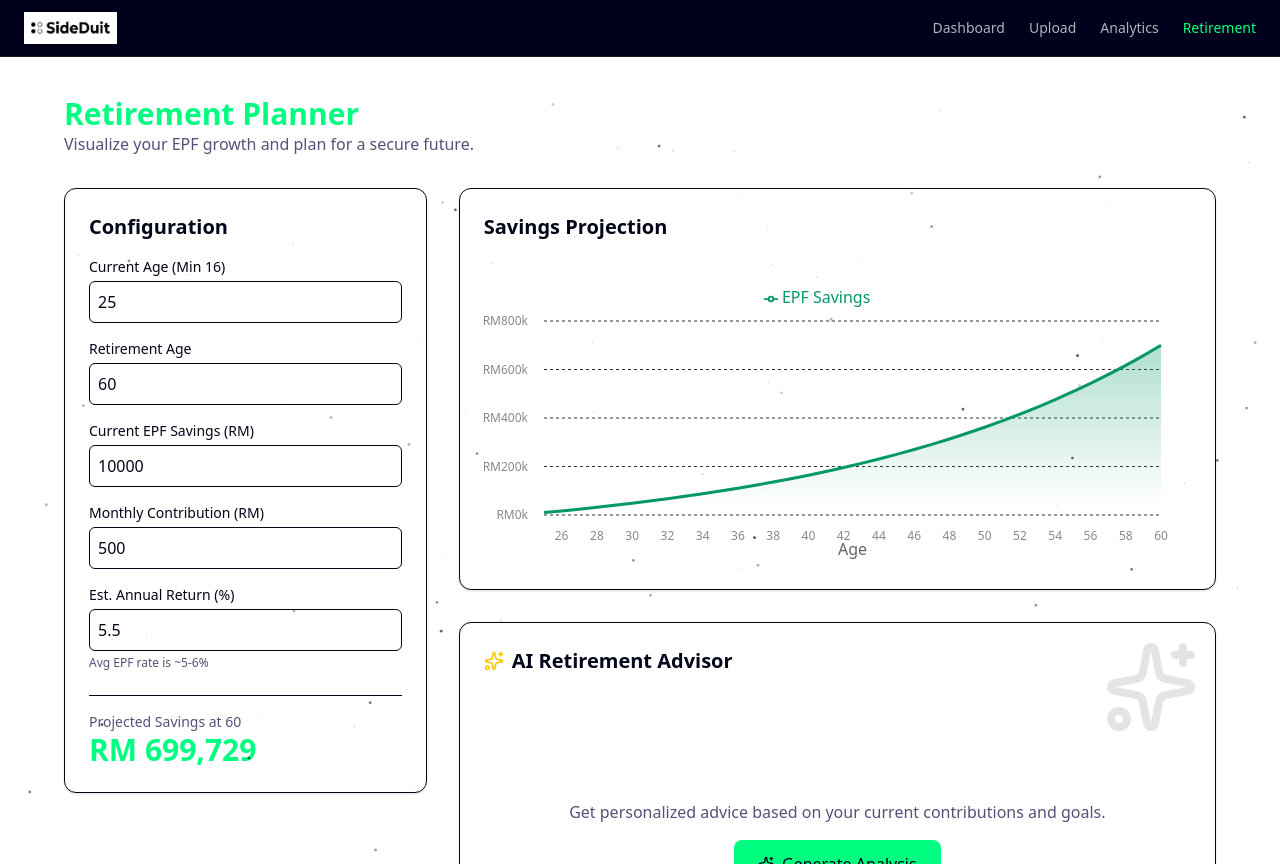
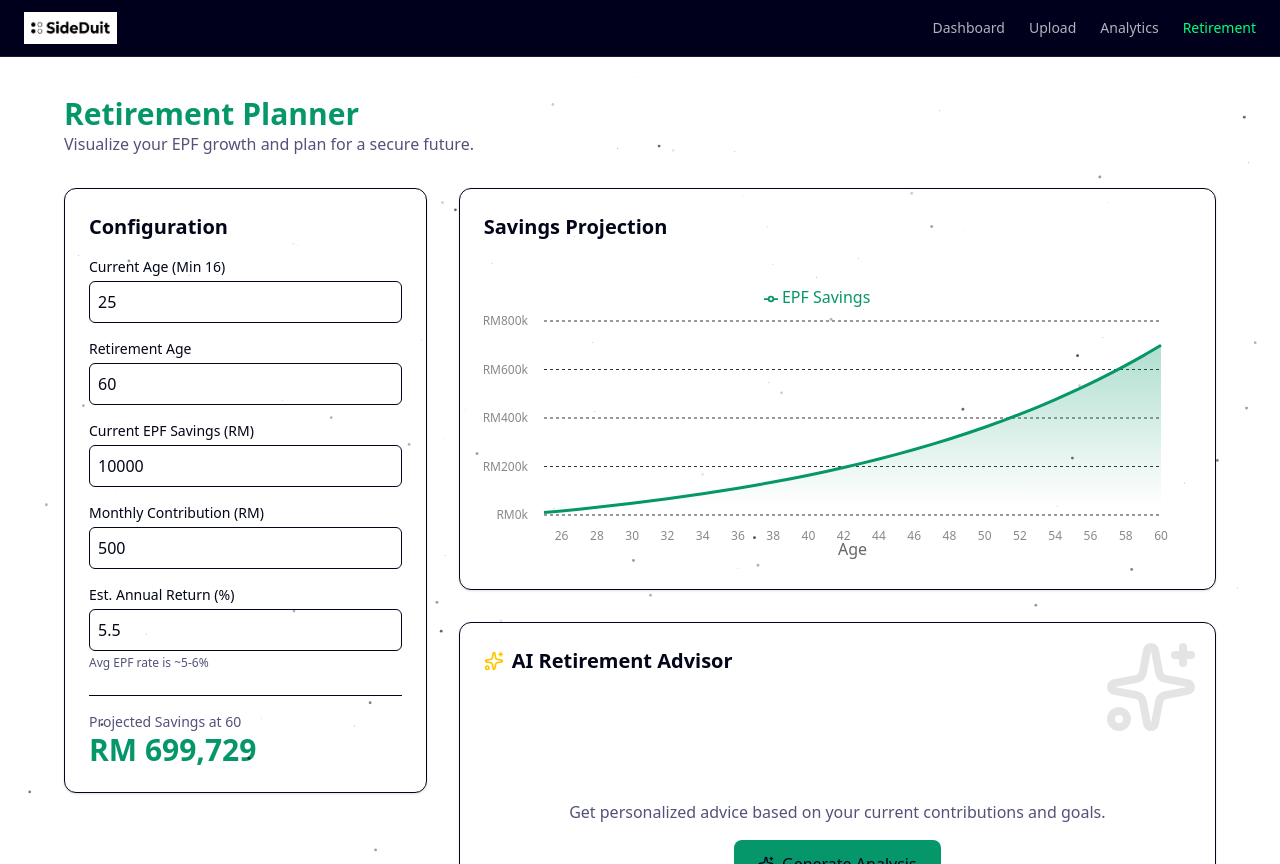
Before and after one commit to wongkaishen/SideDuit, a Next.js app in the folder frontend/: page /retirement in a window 1280 px wide. Built offline with nearby package versions, Linux system fonts and the light colour scheme.

Commit message:
colour improvements for visibility

```diff
--- a/frontend/app/retirement/page.tsx
+++ b/frontend/app/retirement/page.tsx
@@ -115,7 +115,7 @@ export default function RetirementPage() {
 
                 {/* Header */}
                 <div>
-                    <h1 className="text-3xl font-bold text-primary">Retirement Planner</h1>
+                    <h1 className="text-3xl font-bold text-[#059669]">Retirement Planner</h1>
                     <p className="text-muted-foreground">Visualize your EPF growth and plan for a secure future.</p>
                 </div>
 
@@ -182,7 +182,7 @@ export default function RetirementPage() {
 
                         <div className="pt-4 border-t">
                             <p className="text-sm text-muted-foreground">Projected Savings at {retirementAge}</p>
-                            <p className="text-3xl font-bold text-primary">RM {finalAmount.toLocaleString()}</p>
+                            <p className="text-3xl font-bold text-[#059669]">RM {finalAmount.toLocaleString()}</p>
                         </div>
                     </div>
 
@@ -266,7 +266,7 @@ export default function RetirementPage() {
                                     </p>
                                     <button
                                         onClick={() => handleSendMessage(true)}
-                                        className="bg-primary text-primary-foreground px-6 py-3 rounded-lg font-medium hover:opacity-90 transition-all flex items-center gap-2"
+                                        className="bg-[#059669] text-primary-foreground px-6 py-3 rounded-lg font-medium hover:opacity-90 transition-all flex items-center gap-2"
                                     >
                                         <Sparkles className="w-4 h-4" />
                                         Generate Analysis
@@ -284,7 +284,7 @@ export default function RetirementPage() {
                                                 className={`flex ${msg.role === 'user' ? 'justify-end' : 'justify-start'}`}
                                             >
                                                 <div className={`max-w-[85%] p-3 rounded-lg ${msg.role === 'user'
-                                                    ? 'bg-primary text-primary-foreground'
+                                                    ? 'bg-[#059669] text-primary-foreground'
                                                     : 'bg-muted/50 border border-white/10'
                                                     }`}>
                                                     <div className="prose prose-invert prose-sm max-w-none">
@@ -311,13 +311,13 @@ export default function RetirementPage() {
                                             onChange={(e) => setInputMessage(e.target.value)}
                                             onKeyDown={(e) => e.key === 'Enter' && handleSendMessage()}
                                             placeholder="Ask a follow-up question..."
-                                            className="flex-1 bg-background border rounded-md px-3 py-2 text-sm focus:outline-none focus:ring-1 focus:ring-primary"
+                                            className="flex-1 bg-background border rounded-md px-3 py-2 text-sm focus:outline-none focus:ring-1 focus:ring-[#059669]"
                                             disabled={isLoadingAi}
                                         />
                                         <button
                                             onClick={() => handleSendMessage()}
                                             disabled={!inputMessage.trim() || isLoadingAi}
-                                            className="bg-primary text-primary-foreground px-4 py-2 rounded-md text-sm font-medium hover:opacity-90 disabled:opacity-50 disabled:cursor-not-allowed"
+                                            className="bg-[#059669] text-primary-foreground px-4 py-2 rounded-md text-sm font-medium hover:opacity-90 disabled:opacity-50 disabled:cursor-not-allowed"
                                         >
                                             Send
                                         </button>
```
